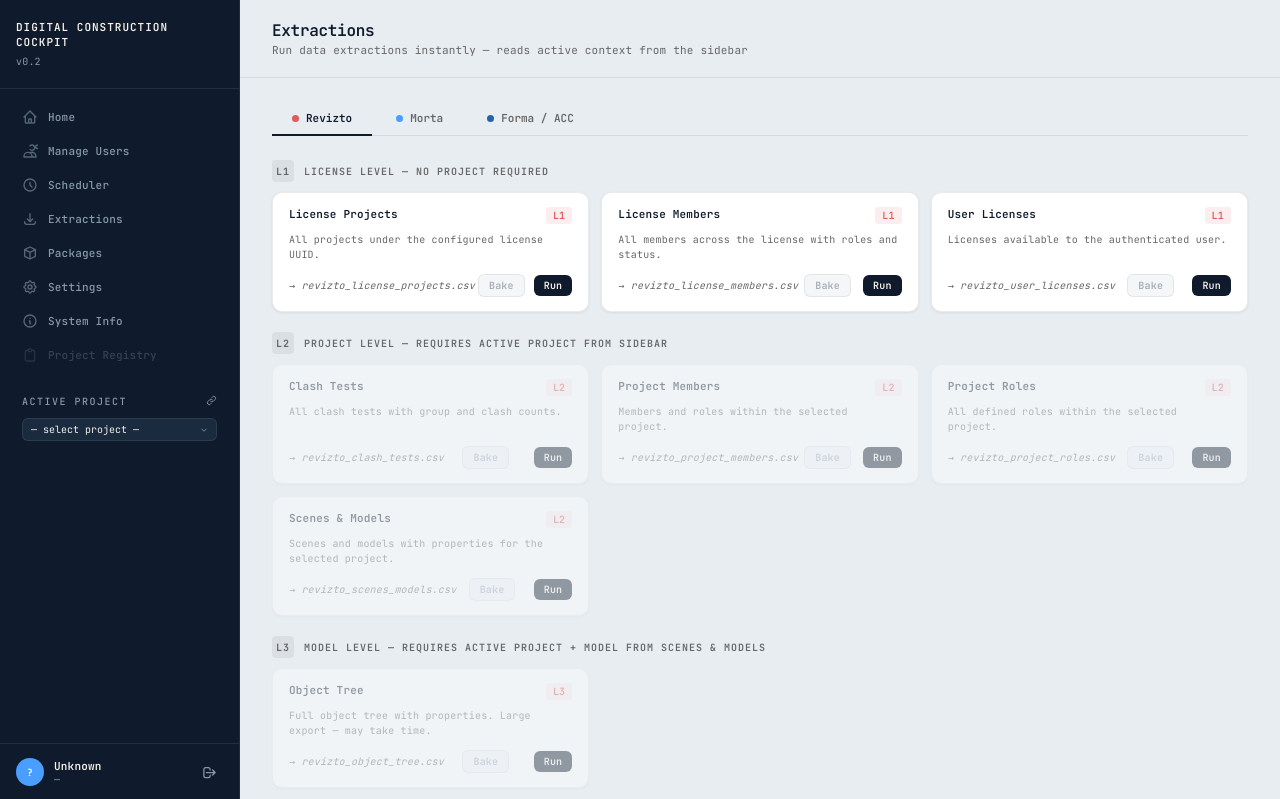
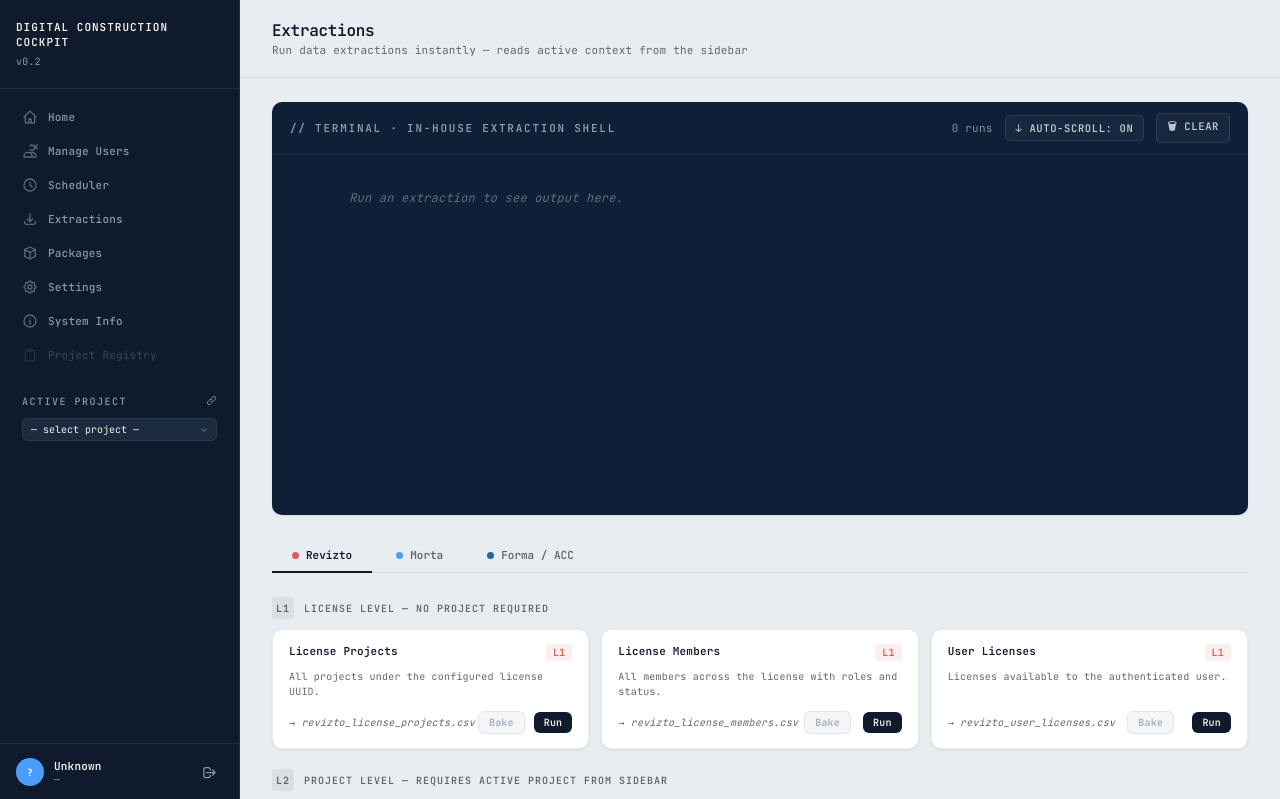
Before and after one commit to OmrMag/digitalCockpit, a FastAPI app: template templates/extractions.html in a window 1280 px wide. Shown: the top 799 px of the page. Run offline with FastAPI, Linux system fonts and the light colour scheme; the template is opened without the code that fills it, so the values that code supplies are empty.

Commit message:
feat: Bake button + Packages page; rewrite Forma_GET_Projects_Users to single-project

```diff
--- a/app.py
+++ b/app.py
@@ -2794,7 +2794,7 @@ async def api_extract(request: Request, user: str = Depends(require_user)):
         return JSONResponse({
             "status":  "success" if ok else "error",
             "message": "Extraction complete." if ok else f"Script exited with code {result.returncode}.",
-            "output":  lines[:10],
+            "output":  lines,
             "files":   files,
         })
     except subprocess.TimeoutExpired:
--- a/templates/extractions.html
+++ b/templates/extractions.html
@@ -6,6 +6,25 @@
 {% block page_subtitle %}Run data extractions instantly — reads active context from the sidebar{% endblock %}
 
 {% block content %}
+
+<!-- ── Shared terminal (in-house extraction shell) ─────────────────────
+     Sits above the platform tabs. Single shared instance, accumulates
+     every run across the session. Replaces the per-run modal popup.
+     Auto-scroll keeps the latest output pinned to the bottom; toggle
+     to off to inspect history without the view jumping. -->
+<div class="ext-terminal" id="extTerminal">
+    <div class="ext-term-head">
+        <span class="ext-term-title">// TERMINAL · IN-HOUSE EXTRACTION SHELL</span>
+        <div class="ext-term-controls">
+            <span class="ext-term-runs"><span id="termRuns">0</span> runs</span>
+            <button class="ext-term-btn" id="termAutoScrollBtn" onclick="toggleAutoScroll()">↓ AUTO-SCROLL: ON</button>
+            <button class="ext-term-btn" onclick="clearTerminal()">🗑 CLEAR</button>
+        </div>
+    </div>
+    <div class="ext-term-body" id="termBody">
+        <span class="ext-term-empty">Run an extraction to see output here.</span>
+    </div>
+</div>
 
 <!-- Platform Tabs -->
 <div class="ext-tabs">
@@ -209,37 +228,6 @@
     </div>
 </div>
 
-<!-- ── Run Output Modal ───────────────────────────────────────── -->
-<div id="runModalOverlay" style="display:none; position:fixed; inset:0; background:rgba(15,27,45,0.55); z-index:200; align-items:center; justify-content:center;">
-    <div style="background:white; border-radius:var(--radius-lg); border:1px solid var(--border-cream); width:560px; max-width:95vw; box-shadow:var(--shadow-lg);">
-        <div style="display:flex; align-items:center; justify-content:space-between; padding:16px 20px; border-bottom:1px solid var(--border-cream);">
-            <span style="font-size:var(--fs-xs); font-weight:600; text-transform:uppercase; letter-spacing:1px; color:var(--navy);" id="runModalTitle">Running</span>
-            <div style="display:flex; align-items:center; gap:10px;">
-                <span id="runModalStatus" class="card-badge" style="display:none;"></span>
-                <button onclick="closeRunModal()" style="background:none; border:none; cursor:pointer; color:var(--text-dark-muted); font-size:18px; line-height:1; padding:0 4px;">&times;</button>
-            </div>
-        </div>
-        <div style="padding:20px;">
-            <div style="margin-bottom:16px;">
-                <div style="display:flex; align-items:center; gap:10px; margin-bottom:8px;">
-                    <div id="runSpinner" style="width:14px; height:14px; border:2px solid var(--border-cream); border-top-color:var(--accent); border-radius:50%; animation:spin 0.7s linear infinite;"></div>
-                    <span id="runStatusText" style="font-size:var(--fs-sm); color:var(--text-dark-muted);">Starting...</span>
-                </div>
-                <div style="height:3px; background:var(--cream-dark); border-radius:2px; overflow:hidden;">
-                    <div id="runProgressBar" style="height:100%; width:0%; background:var(--accent); border-radius:2px; transition:width 0.4s ease;"></div>
-                </div>
-            </div>
-            <div style="background:var(--navy); border-radius:var(--radius); padding:12px 14px; font-family:var(--font); font-size:var(--fs-xs); color:#8899aa; min-height:120px; max-height:200px; overflow-y:auto;" id="runOutput">
-                <span style="opacity:0.4;">Waiting for output...</span>
-            </div>
-            <div id="runResult" style="display:none; margin-top:14px; padding:10px 14px; border-radius:var(--radius); font-size:var(--fs-sm);"></div>
-        </div>
-        <div style="padding:12px 20px; border-top:1px solid var(--border-cream); display:flex; justify-content:flex-end;">
-            <button onclick="closeRunModal()" class="btn btn-secondary btn-sm">Close</button>
-        </div>
-    </div>
-</div>
-
 <style>
 :root {
     --revizto: #e05a5a;
@@ -268,6 +256,94 @@
 .ext-badge.revizto { background:rgba(224,90,90,0.1); color:var(--revizto); }
 .ext-badge.morta    { background:rgba(74,158,255,0.1); color:var(--accent); }
 .ext-badge.forma    { background:rgba(37,99,168,0.1); color:var(--forma); }
+
+/* ── Shared terminal ──────────────────────────────────────────────── */
+.ext-terminal {
+    background: #0e1f37;            /* slightly lighter than sidebar navy */
+    border-radius: var(--radius-lg);
+    margin-bottom: 24px;
+    overflow: hidden;
+    box-shadow: var(--shadow);
+}
+.ext-term-head {
+    display: flex;
+    align-items: center;
+    justify-content: space-between;
+    padding: 11px 18px;
+    border-bottom: 1px solid rgba(255,255,255,0.06);
+}
+.ext-term-title {
+    font-family: 'JetBrains Mono', ui-monospace, SFMono-Regular, Menlo, monospace;
+    font-size: 11px;
+    letter-spacing: 0.16em;
+    text-transform: uppercase;
+    color: rgba(255,255,255,0.55);
+    font-weight: 600;
+}
+.ext-term-controls { display: flex; align-items: center; gap: 12px; }
+.ext-term-runs {
+    font-family: 'JetBrains Mono', monospace;
+    font-size: 11px;
+    color: rgba(255,255,255,0.5);
+}
+.ext-term-btn {
+    background: rgba(255,255,255,0.04);
+    border: 1px solid rgba(255,255,255,0.10);
+    color: rgba(255,255,255,0.75);
+    font-family: 'JetBrains Mono', monospace;
+    font-size: 10.5px;
+    font-weight: 600;
+    letter-spacing: 0.06em;
+    padding: 5px 10px;
+    border-radius: 5px;
+    cursor: pointer;
+    transition: background 0.12s, border-color 0.12s;
+}
+.ext-term-btn:hover {
+    background: rgba(255,255,255,0.08);
+    border-color: rgba(255,255,255,0.18);
+}
+.ext-term-body {
+    padding: 14px 18px;
+    height: 360px;
+    max-height: 360px;
+    overflow-y: auto;
+    font-family: 'JetBrains Mono', ui-monospace, SFMono-Regular, Menlo, monospace;
+    font-size: 12px;
+    line-height: 1.65;
+    color: #cbd5e1;
+    white-space: pre;
+}
+.ext-term-body::-webkit-scrollbar           { width: 8px; }
+.ext-term-body::-webkit-scrollbar-track     { background: transparent; }
+.ext-term-body::-webkit-scrollbar-thumb     { background: rgba(255,255,255,0.10); border-radius: 4px; }
+.ext-term-body::-webkit-scrollbar-thumb:hover { background: rgba(255,255,255,0.18); }
+.ext-term-empty { color: rgba(255,255,255,0.35); font-style: italic; }
+
+/* Each line: timestamp prefix + content. Color classes drive the
+   semantic color of the content half. Display:grid keeps timestamps
+   vertically aligned even when the content wraps long URLs. */
+.tline {
+    display: grid;
+    grid-template-columns: 60px 1fr;
+    gap: 12px;
+    align-items: baseline;
+}
+.tline .ts    { color: rgba(255,255,255,0.30); white-space: nowrap; }
+.tline .msg   { white-space: pre-wrap; word-break: break-word; }
+.tline.cmd  .msg { color: #7dd3fc; }              /* blue: command */
+.tline.info .msg { color: #cbd5e1; }              /* light: info */
+.tline.out  .msg { color: #cbd5e1; }              /* light: stdout */
+.tline.err  .msg { color: #f87171; }              /* red: errors */
+.tline.ok   .msg { color: #34d399; }              /* green: success */
+.tline.file .msg { color: #34d399; }              /* green: file output */
+.tline.sep  .msg { color: rgba(255,255,255,0.15); }
+.tline.divider {
+    grid-column: 1 / -1;
+    height: 1px;
+    background: rgba(255,255,255,0.06);
+    margin: 8px 0;
+}
 </style>
 
 {% endblock %}
@@ -395,11 +471,21 @@ async function runExtractor(btn) {
     if (isRunning) return;
     const card   = btn.closest('.extractor-card');
     const script = card.dataset.script;
-    const title  = card.querySelector('.ext-title').textContent;
     isRunning = true;
-    openRunModal(title);
+
+    // Update Run button to busy state
+    const runOriginalText = btn.textContent;
+    btn.textContent = 'Running…';
+    btn.disabled = true;
+
+    // Visual separator between runs in the terminal
+    if (totalRuns > 0) termAddDivider();
+
+    termAdd('cmd',  `$ python3 ${script.toLowerCase()}.py`);
+    termAdd('info', 'Sending request...');
+    termAdd('info', 'Script running...');
+
     try {
-        setProgress(20, 'Sending request...');
         const res = await fetch('/api/extract', {
             method: 'POST',
             headers: { 'Content-Type': 'application/json' },
@@ -409,15 +495,39 @@ async function runExtractor(btn) {
                 project_name: activeCtx.revizto_project_name || activeCtx.forma_project_name || activeCtx.morta_hub_name || null,
             })
         });
-        setProgress(60, 'Script running...');
         const data = await res.json();
-        setProgress(100, 'Done.');
-        showOutput((data.output || []).slice(0, 10), data.status === 'success');
-        showResult(data);
+
+        // Echo each line of the script's stdout/stderr with auto-color
+        // detection: lines containing 'error'/'fail' get red, lines that
+        // start with check marks or 'saved' get green, everything else is
+        // neutral light.
+        (data.output || []).forEach(line => {
+            const lower = line.toLowerCase();
+            const startsCheck = line.trimStart().startsWith('✓') || line.trimStart().startsWith('✔');
+            let cls = 'out';
+            if (lower.includes('error') || lower.includes('failed') || lower.includes('traceback')) cls = 'err';
+            else if (startsCheck || lower.includes('saved') || lower.includes('extraction complete')) cls = 'ok';
+            termAdd(cls, line);
+        });
+
+        // Final status + file list
+        if (data.status === 'success') {
+            if (Array.isArray(data.files) && data.files.length) {
+                data.files.forEach(f => {
+                    termAdd('file', `  → ${f.filename} (${f.size_kb}kb)  ${f.url}`);
+                });
+            }
+        } else {
+            termAdd('err', `✗ ${data.message || 'Extraction failed.'}`);
+        }
+        // Trailing blank line for visual breathing room
+        termAdd('sep', '');
+
         // After Scenes & Models run, try to load model list from the output CSV
         if (script === 'Revizto_GET_Scenes_and_Models_with_Properties' && data.status === 'success') {
             loadReviztoModelsFromExport();
         }
+
         // ── Bake-state tracking ─────────────────────────────────────────────
         // On success, stash the file list on the card so the Bake button
         // can post it later. Activate the button visually.
@@ -432,12 +542,14 @@ async function runExtractor(btn) {
             }
         }
     } catch(e) {
-        setProgress(100, 'Request failed.');
-        showOutput([`Error: ${e.message}`], false);
-        showResult({ status: 'error', message: e.message });
+        termAdd('err', `✗ Request failed: ${e.message}`);
+        termAdd('sep', '');
     } finally {
         isRunning = false;
-        document.getElementById('runSpinner').style.display = 'none';
+        btn.textContent = runOriginalText;
+        btn.disabled = false;
+        totalRuns++;
+        document.getElementById('termRuns').textContent = totalRuns;
     }
 }
 
@@ -450,55 +562,78 @@ async function loadReviztoModelsFromExport() {
     } catch(e) { console.warn('Could not load Revizto models from export', e); }
 }
 
-function openRunModal(title) {
-    document.getElementById('runModalTitle').textContent = title;
-    document.getElementById('runModalStatus').style.display = 'none';
-    document.getElementById('runOutput').innerHTML = '<span style="opacity:0.4;">Waiting for output...</span>';
-    document.getElementById('runResult').style.display = 'none';
-    document.getElementById('runProgressBar').style.width = '0%';
-    document.getElementById('runStatusText').textContent = 'Starting...';
-    document.getElementById('runSpinner').style.display = 'inline-block';
-    document.getElementById('runModalOverlay').style.display = 'flex';
+// ═══════════════════════════════════════════════════════════════════════════
+// TERMINAL — shared output panel at the top of the page
+// ═══════════════════════════════════════════════════════════════════════════
+//
+// Single instance, accumulates every run for the current session. Lines
+// are appended with timestamps. Auto-scroll keeps the latest line in view
+// unless the user has explicitly toggled it off.
+
+let totalRuns      = 0;
+let autoScroll     = true;
+
+function _termTimestamp() {
+    const d = new Date();
+    const pad = n => String(n).padStart(2, '0');
+    return `${pad(d.getHours())}:${pad(d.getMinutes())}:${pad(d.getSeconds())}`;
 }
 
-function closeRunModal() {
-    if (isRunning) return;
-    document.getElementById('runModalOverlay').style.display = 'none';
+function _termEscape(s) {
+    return String(s ?? '').replace(/[&<>]/g, c => ({'&':'&amp;','<':'&lt;','>':'&gt;'}[c]));
 }
 
-function setProgress(pct, text) {
-    document.getElementById('runProgressBar').style.width = pct + '%';
-    document.getElementById('runStatusText').textContent = text;
+function termAdd(kind, msg) {
+    const body = document.getElementById('termBody');
+    if (!body) return;
+    // Clear empty-state placeholder on first write
+    const empty = body.querySelector('.ext-term-empty');
+    if (empty) body.innerHTML = '';
+
+    const div = document.createElement('div');
+    div.className = `tline ${kind}`;
+    div.innerHTML = `<span class="ts">${_termTimestamp()}</span><span class="msg">${_termEscape(msg)}</span>`;
+    body.appendChild(div);
+    if (autoScroll) body.scrollTop = body.scrollHeight;
 }
 
-function showOutput(lines, success) {
-    const out = document.getElementById('runOutput');
-    if (!lines.length) { out.innerHTML = '<span style="opacity:0.4;">No output returned.</span>'; return; }
-    out.innerHTML = lines.map(l => {
-        const color = l.toLowerCase().includes('error') ? '#f87171'
-                    : l.toLowerCase().includes('saved') ? '#34d399' : '#c8d8e8';
-        return `<div style="color:${color}; margin-bottom:3px;">${l.replace(/</g,'&lt;').replace(/>/g,'&gt;')}</div>`;
-    }).join('');
-    if (lines.length === 10) out.innerHTML += `<div style="opacity:0.4; margin-top:6px;">… full output saved to exports/</div>`;
+function termAddDivider() {
+    const body = document.getElementById('termBody');
+    if (!body) return;
+    const empty = body.querySelector('.ext-term-empty');
+    if (empty) return;
+    const div = document.createElement('div');
+    div.className = 'tline divider';
+    body.appendChild(div);
+    if (autoScroll) body.scrollTop = body.scrollHeight;
 }
 
-function showResult(data) {
-    const el    = document.getElementById('runResult');
-    const badge = document.getElementById('runModalStatus');
-    const ok    = data.status === 'success';
-    el.style.display    = 'block';
-    el.style.background = ok ? 'rgba(52,211,153,0.08)' : 'rgba(248,113,113,0.08)';
-    el.style.border     = ok ? '1px solid rgba(52,211,153,0.2)' : '1px solid rgba(248,113,113,0.2)';
-    el.style.color      = ok ? '#065f46' : '#991b1b';
-    el.textContent      = data.message || (ok ? 'Extraction complete.' : 'Extraction failed.');
-    badge.style.display = 'inline-block';
-    badge.className     = `card-badge ${ok ? 'success' : 'error'}`;
-    badge.textContent   = ok ? 'Success' : 'Failed';
+function clearTerminal() {
+    const body = document.getElementById('termBody');
+    if (!body) return;
+    body.innerHTML = '<span class="ext-term-empty">Run an extraction to see output here.</span>';
+    totalRuns = 0;
+    document.getElementById('termRuns').textContent = '0';
 }
 
-document.getElementById('runModalOverlay').addEventListener('click', function(e) {
-    if (e.target === this && !isRunning) closeRunModal();
-});
+function toggleAutoScroll() {
+    autoScroll = !autoScroll;
+    const btn = document.getElementById('termAutoScrollBtn');
+    btn.textContent = autoScroll ? '↓ AUTO-SCROLL: ON' : '↓ AUTO-SCROLL: OFF';
+    if (autoScroll) {
+        const body = document.getElementById('termBody');
+        if (body) body.scrollTop = body.scrollHeight;
+    }
+}
+
+// If the user manually scrolls up, turn auto-scroll off so we don't fight
+// them. They can toggle back on with the button.
+document.getElementById('termBody').addEventListener('wheel', function(e) {
+    if (e.deltaY < 0 && autoScroll) {
+        autoScroll = false;
+        document.getElementById('termAutoScrollBtn').textContent = '↓ AUTO-SCROLL: OFF';
+    }
+}, { passive: true });
 
 // ═══════════════════════════════════════════════════════════════════════════
 // BAKE — stash a successful extraction into the persistent Packages page
@@ -508,11 +643,6 @@ document.getElementById('runModalOverlay').addEventListener('click', function(e)
 // to its footer — except Forma L1 cards, which can't be baked (per ALEC's
 // spec: account-wide Forma data isn't useful as a per-admin shareable
 // package).
-//
-// The button starts in a faded state. After a successful Run on that
-// card, runExtractor() flips its state to active and stashes the
-// run's file list on `card.dataset.lastRunFiles`. Clicking Bake POSTs
-// that file list (plus context) to /api/extractions/bake.
 
 const FORMA_L1_SCRIPTS = new Set([
     'Forma_GET_Account_Projects',
@@ -579,7 +709,7 @@ async function bakeExtractor(btn) {
         if (res.ok && data.status === 'ok') {
             btn.textContent = '✓ Baked';
             btn.classList.add('baked');
-            // After 3s, restore the active state so the admin can bake again
+            termAdd('ok', `Baked: ${label} → /packages`);
             setTimeout(() => {
                 btn.textContent = 'Bake';
                 btn.disabled    = false;
```
